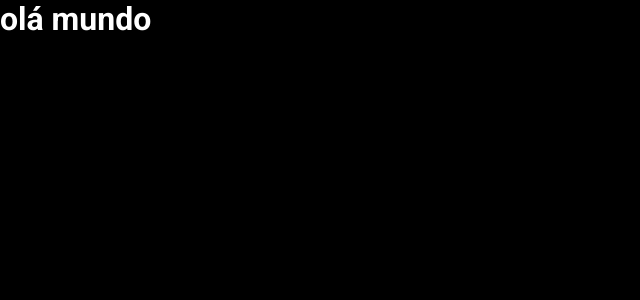
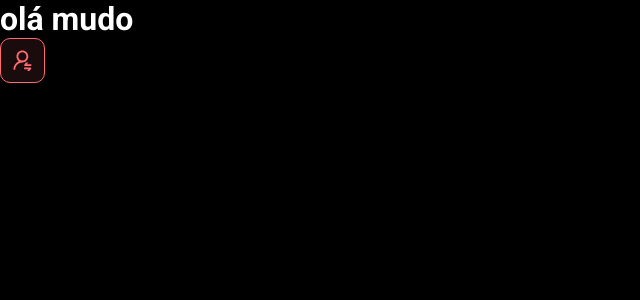
Before and after one commit to Uillianleal/dsmeta, a React (Vite) app in the folder frontend/: page / in a window 1280 px wide. Shown: the top 300 px of the page, without its empty margins (0-640 px from the left). Built offline with nearby package versions, Linux system fonts and the light colour scheme.

Commit message:
First component

```diff
--- a/frontend/src/App.tsx
+++ b/frontend/src/App.tsx
@@ -1,8 +1,12 @@
+import NotificationButton from './components/NotificationButton';
 
 function App() {
   return (
-    <h1>olá mundo</h1>
-  )
+    <>
+      <h1>olá mudo</h1>
+      <NotificationButton />
+    </>
+  );
 }
 
-export default App
+export default App;
--- /dev/null
+++ b/frontend/src/components/NotificationButton/index.tsx
@@ -0,0 +1,12 @@
+import icon from '../../assets/img/notification-icon.svg';
+import './styles.css';
+
+const NotificationButton = () => {
+  return (
+    <div className="dsmeta-red-btn">
+      <img src={icon} alt="Notificar" />
+    </div>
+  );
+};
+
+export default NotificationButton;
--- /dev/null
+++ b/frontend/src/components/NotificationButton/styles.css
@@ -0,0 +1,15 @@
+.dsmeta-red-btn {
+    height: 45px;
+    width: 45px;
+    background: rgba(255, 107, 114, 0.1);
+    border: 1px solid #ff6b72;
+    border-radius: 10px;
+    display: flex;
+    align-items: center;
+    justify-content: center;
+    cursor: pointer;
+  }
+
+  .dsmeta-red-btn img {
+      width: 19px;
+  }
--- a/frontend/src/index.css
+++ b/frontend/src/index.css
@@ -124,22 +124,6 @@
     justify-content: center;
 }
 
-.dsmeta-red-btn {
-  height: 45px;
-  width: 45px;
-  background: rgba(255, 107, 114, 0.1);
-  border: 1px solid #ff6b72;
-  border-radius: 10px;
-  display: flex;
-  align-items: center;
-  justify-content: center;
-  cursor: pointer;
-}
-
-.dsmeta-red-btn img {
-    width: 19px;
-}
-
 .show576 {
     display: none;
 }
```
Also changed, not shown: frontend/src/assets/img/notification-icon.svg (added), 1 other file (tests, documents, lock files or other folders).
